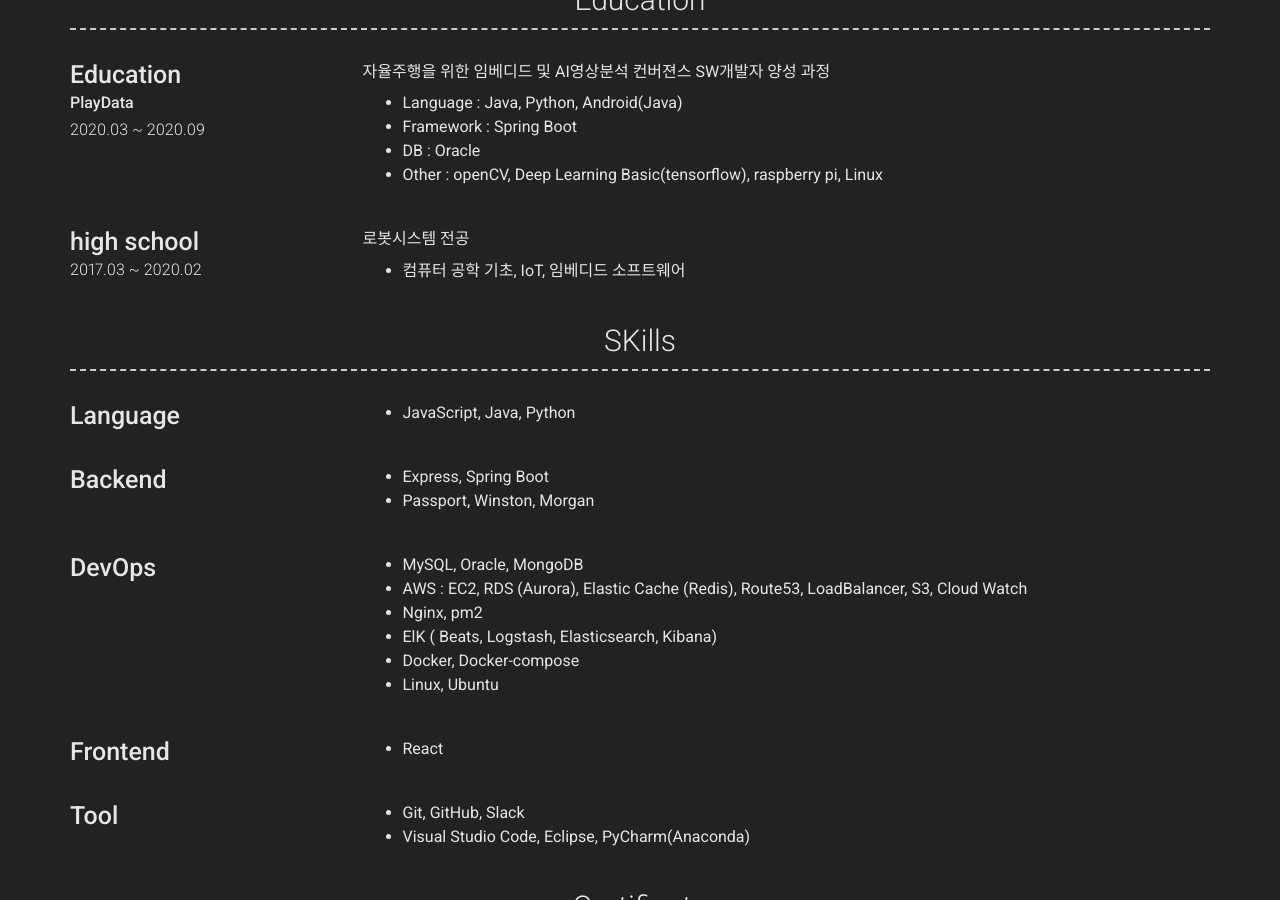
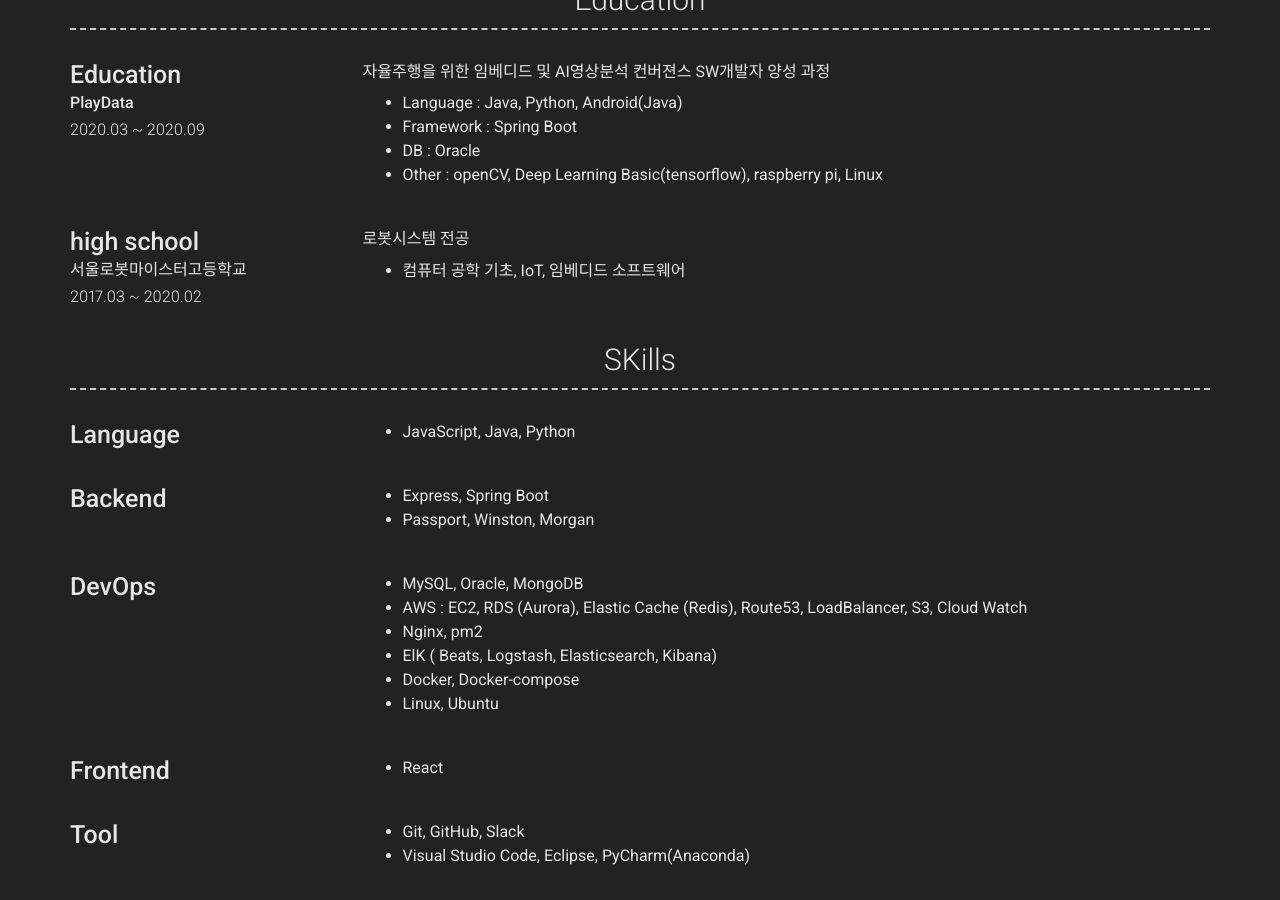
Before and after one commit to gwon713/gwon713.github.io, a Jekyll site: the page built from index.md, in a window 1280 px wide and 900 px high, scrolled down 1229 px. Built offline with Jekyll 4.4.1, drawn with Linux system fonts in a browser that asks for light colours; nearby versions of some CDN libraries.

Commit message:
Update _config.yml

```diff
--- a/_config.yml
+++ b/_config.yml
@@ -117,6 +117,7 @@ content:
           - Other : openCV, Deep Learning Basic(tensorflow), raspberry pi, Linux
       - layout: left
         title: high school
+        sub_title: 서울로봇마이스터고등학교
         caption: 2017.03 ~ 2020.02
         description: | # this will include new lines to allow paragraphs
           로봇시스템 전공
```
